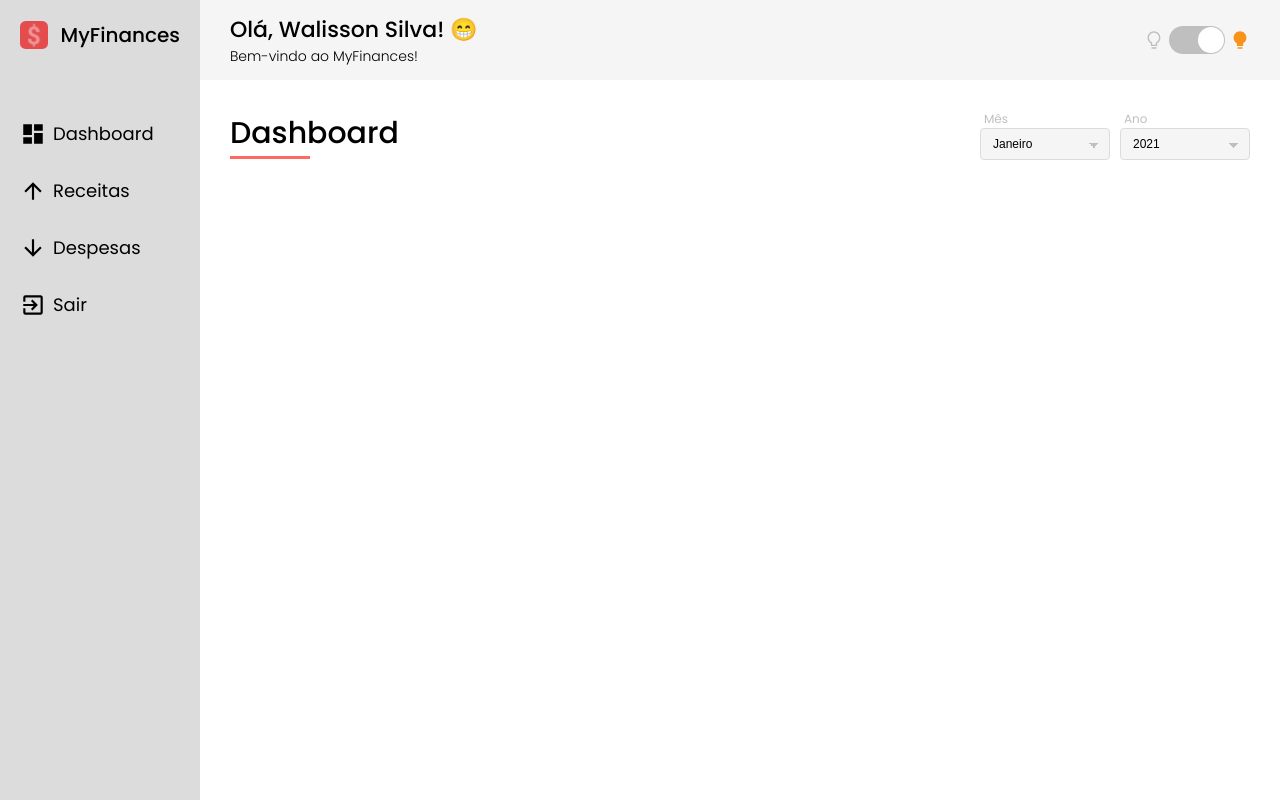
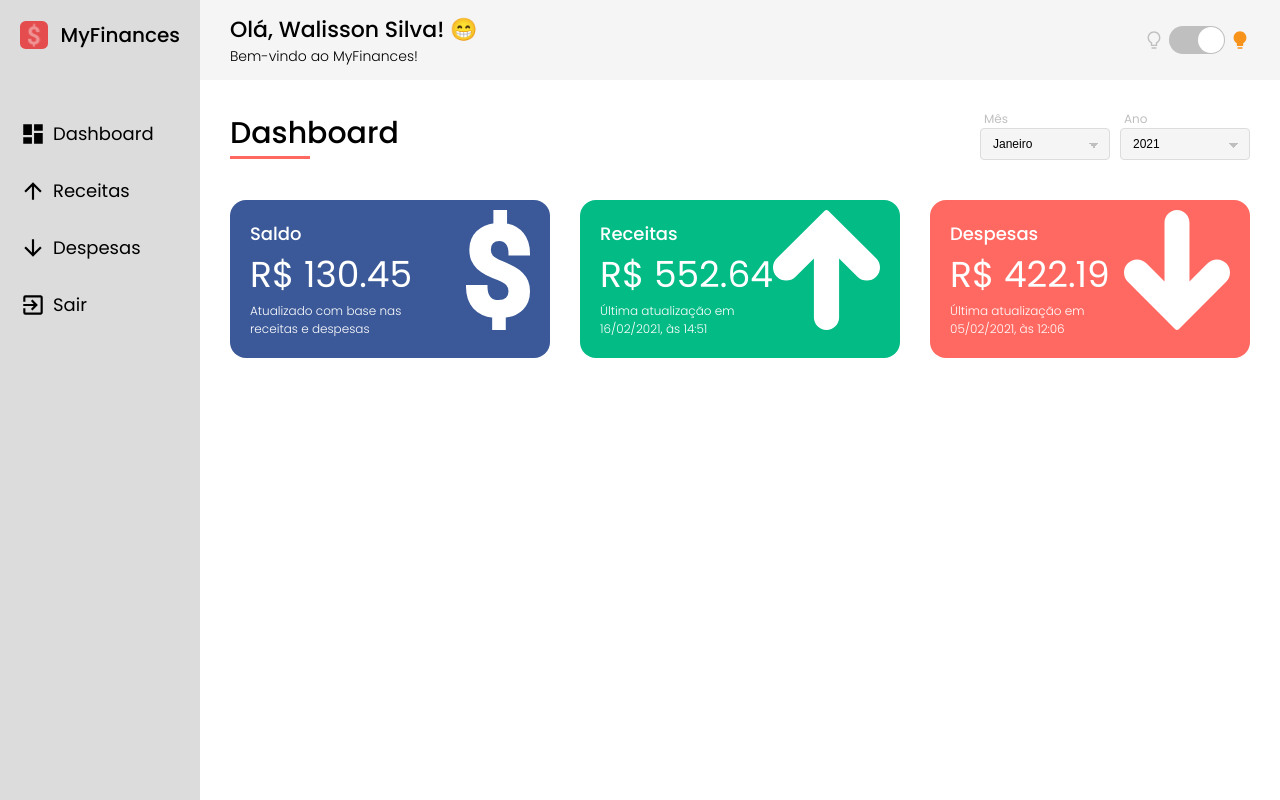
Before and after one commit to walissonsilva/my-finances, a React (Create React App) app: page / in a window 1280 px wide. Built offline with nearby package versions, Linux system fonts and the light colour scheme; the HTML template or start-up script is replaced by a standard one.

Commit message:
Feat: Add Card and IconCard components and integrate to Dashboard page

```diff
--- /dev/null
+++ b/src/components/Card/ChartCard/styles.ts
@@ -0,0 +1,5 @@
+import styled from 'styled-components';
+
+export const Container = styled.div`
+
+`;
--- /dev/null
+++ b/src/components/Card/IconCard/index.tsx
@@ -0,0 +1,49 @@
+import React from 'react';
+import Card from '..';
+
+import {
+  Container,
+  TitleAmount,
+  Title,
+  Amount,
+  Icon,
+  UpdatedInfo,
+} from './styles';
+
+interface IIconCardProps {
+  title: string;
+  amount: number;
+  icon?: string;
+  color: string;
+  last_updated_date?: string;
+  last_updated_time?: string;
+}
+
+const IconCard: React.FC<IIconCardProps> = ({
+  title,
+  amount,
+  icon,
+  color,
+  last_updated_date,
+  last_updated_time
+}) => {
+  return (
+    <Card color={color}>
+      <Container>
+        <TitleAmount>
+          <Title>{ title }</Title>
+          <Amount>R$ { amount }</Amount>
+        </TitleAmount>
+
+        <UpdatedInfo>
+          { last_updated_date && `Última atualização em ${last_updated_date}, às ${last_updated_time}`}
+          { !last_updated_date && 'Atualizado com base nas receitas e despesas' }
+        </UpdatedInfo>
+
+        {icon && <Icon src={icon} alt={title} />}
+      </Container>
+    </Card>
+  )
+}
+
+export default IconCard;
--- /dev/null
+++ b/src/components/Card/IconCard/styles.ts
@@ -0,0 +1,38 @@
+import styled from 'styled-components';
+
+export const Container = styled.div`
+  position: relative;
+  min-height: 100px;
+  max-height: 120px;
+
+  display: flex;
+  flex-direction: column;
+  justify-content: space-between;
+`;
+
+export const TitleAmount = styled.div`
+  color: #fff;
+`;
+
+export const Title = styled.h4`
+  font-weight: 500;
+  font-size: 18px;
+`;
+
+export const Amount = styled.p`
+  font-size: 36px;
+`;
+
+export const UpdatedInfo = styled.span`
+  font-size: 12px;
+  font-weight: 300;
+  color: #fff;
+  max-width: 70%;
+`;
+
+export const Icon = styled.img`
+  position: absolute;
+  right: 0;
+  top: -10px;
+  max-height: 120px;
+`;
--- /dev/null
+++ b/src/components/Card/index.tsx
@@ -0,0 +1,19 @@
+import React from 'react';
+
+import {
+  Container,
+} from './styles';
+
+interface ICardProps {
+  color?: string;
+}
+
+const Card: React.FC<ICardProps> = ({ color = 'default', children }) => {
+  return (
+    <Container color={color}>
+      { children }
+    </Container>
+  )
+}
+
+export default Card;
--- /dev/null
+++ b/src/components/Card/styles.ts
@@ -0,0 +1,16 @@
+import styled from 'styled-components';
+
+interface IContainerProps {
+  color: string;
+}
+
+export const Container = styled.div<IContainerProps>`
+  min-width: 100px;
+  min-height: 100px;
+  height: 100%;
+  width: 100%;
+  border-radius: 1rem;
+  background-color: ${props => props.color === 'default' ? props.theme.colors.primary : props.color };
+  color: ${props => props.theme.colors.white};
+  padding: 20px;
+`;
--- a/src/components/Content/styles.ts
+++ b/src/components/Content/styles.ts
@@ -6,4 +6,24 @@ export const Container = styled.div`
   color: ${props => props.theme.colors.white};
 
   padding: 30px;
+  height: calc(100vh - 80px);
+  overflow-y: scroll;
+
+  ::-webkit-scrollbar {
+    width: 5px;
+  }
+
+  ::-webkit-scrollbar-track {
+    box-shadow: none;
+    -webkit-box-shadow: none;
+    background-color: transparent;
+    border-radius: 10px;
+  }
+
+  ::-webkit-scrollbar-thumb {
+      border-radius: 20px;
+      box-shadow: inset 0 0 6px ${props => props.theme.colors.primary};
+      background-color: ${props => props.theme.colors.primary + '33'};
+      -webkit-box-shadow: inset 0 0 6px ${props => props.theme.colors.primary};
+  }
 `;
--- a/src/hooks/Theme.tsx
+++ b/src/hooks/Theme.tsx
@@ -1,4 +1,4 @@
-import React, { createContext, useContext, useEffect, useMemo, useState } from 'react';
+import React, { createContext, useContext, useEffect, useState } from 'react';
 
 interface IThemeProps {
   isDark: boolean,
--- a/src/pages/Dashboard/index.tsx
+++ b/src/pages/Dashboard/index.tsx
@@ -3,15 +3,52 @@ import React from 'react';
 import Layout from '../../components/Layout';
 import PageHeader from '../../components/PageHeader';
 
+import dollarImg from '../../assets/dollar.svg';
+import arrowUp from '../../assets/arrow-up.svg';
+import arrowDown from '../../assets/arrow-down.svg';
+
 import {
-  Container
+  Container,
+  SummaryContainer,
 } from './styles';
+import IconCard from '../../components/Card/IconCard';
+
+import { useTheme } from '../../hooks/Theme';
 
 const Dashboard = () => {
+  const { isDark } = useTheme();
+
   return (
     <Layout>
       <Container>
         <PageHeader title={'Dashboard'} />
+
+        <SummaryContainer>
+          <IconCard
+            title='Saldo'
+            amount={130.45}
+            icon={dollarImg}
+            color={isDark ? '#f7931b' : '#3b5998' }
+          />
+
+          <IconCard
+            title='Receitas'
+            amount={552.64}
+            icon={arrowUp}
+            color={isDark ? '#4e41f0' : '#03bb85'}
+            last_updated_date={'16/02/2021'}
+            last_updated_time={'14:51'}
+          />
+
+          <IconCard
+            title='Despesas'
+            amount={422.19}
+            icon={arrowDown}
+            color={isDark ? '#e44c4e' : '#ff6961' }
+            last_updated_date={'05/02/2021'}
+            last_updated_time={'12:06'}
+          />
+        </SummaryContainer>
       </Container>
     </Layout>
   )
--- a/src/pages/Dashboard/styles.ts
+++ b/src/pages/Dashboard/styles.ts
@@ -2,3 +2,11 @@ import styled from 'styled-components';
 
 export const Container = styled.div`
 `;
+
+export const SummaryContainer = styled.div`
+  margin-top: 40px;
+
+  display: grid;
+  grid-template-columns: repeat(3, 1fr);
+  grid-gap: 30px;
+`;
--- a/src/pages/List/index.tsx
+++ b/src/pages/List/index.tsx
@@ -1,4 +1,3 @@
-import { stringify } from 'querystring';
 import React from 'react';
 
 import Layout from '../../components/Layout';
```
Also changed, not shown: src/components/Card/ChartCard/index.tsx (added, +15 -0 lines).
